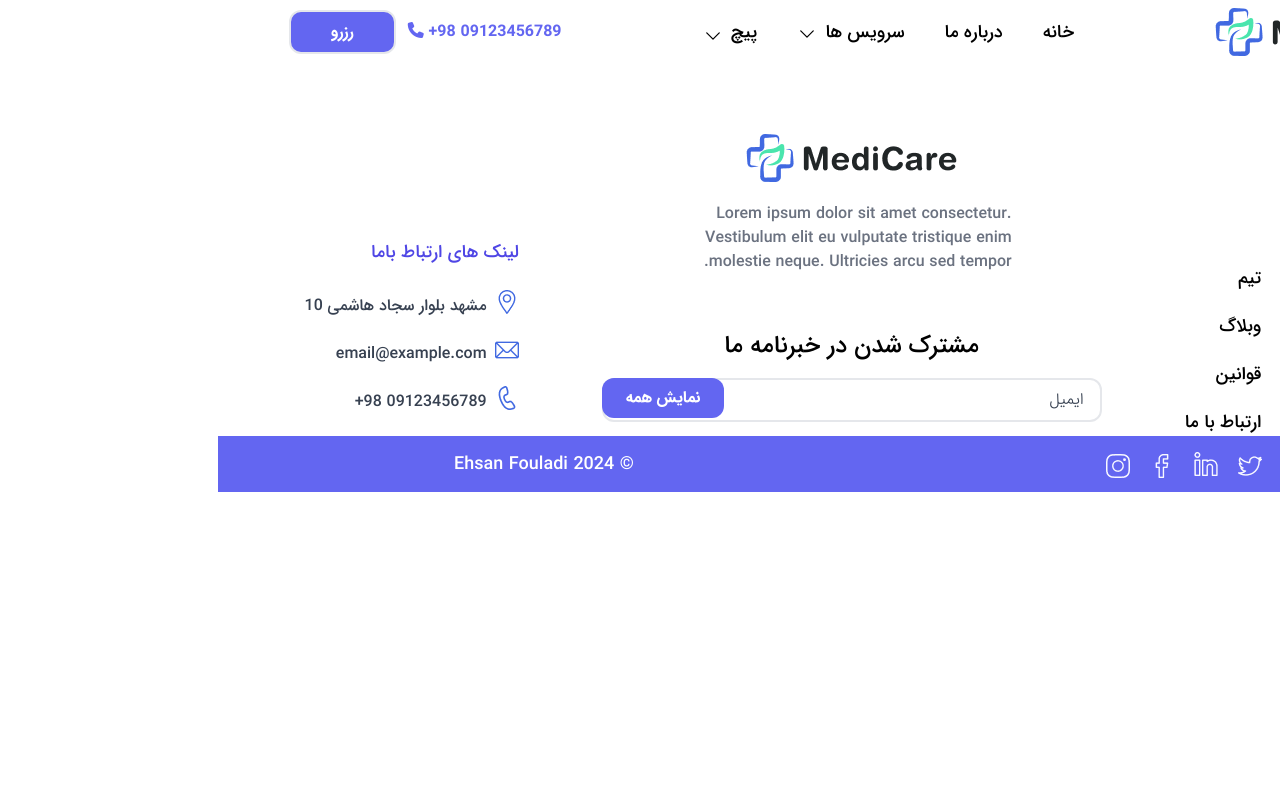
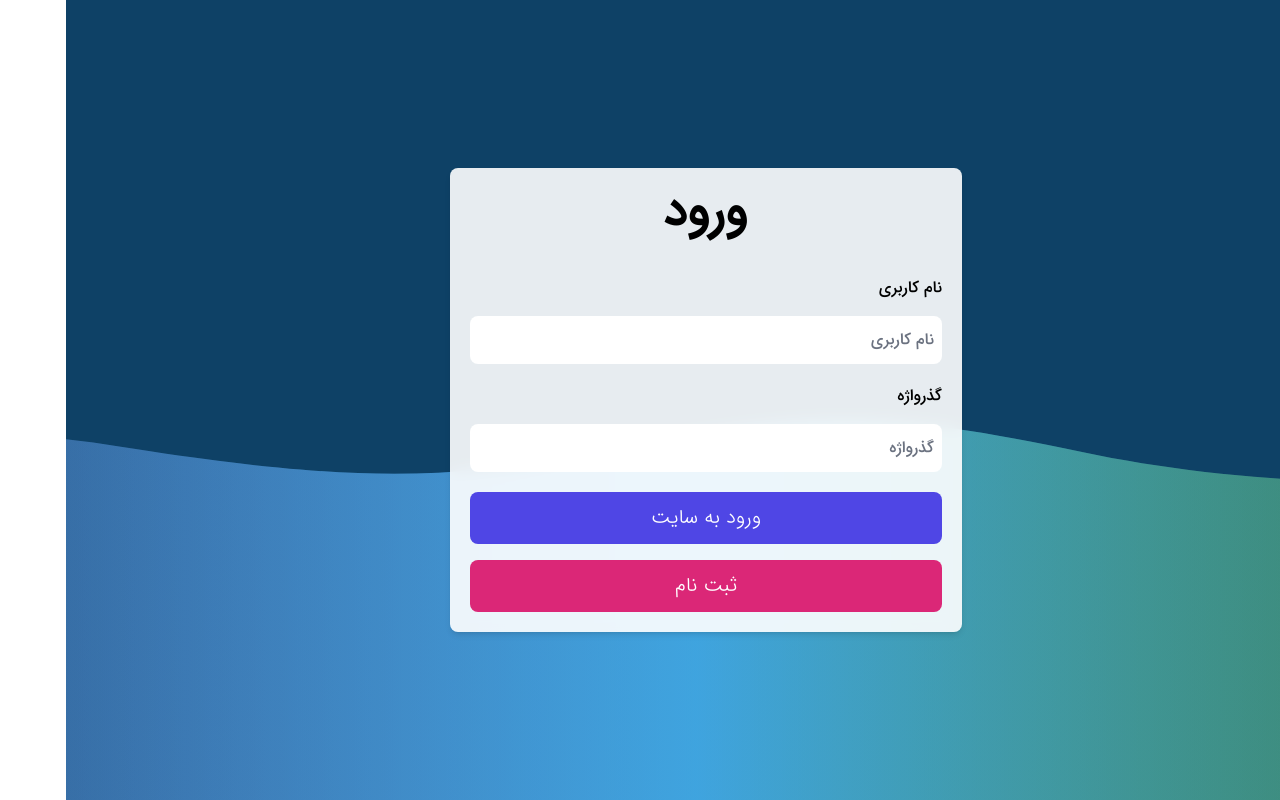
Before and after one commit to Ehsan-Fouladi/appointment-reservation, a Nuxt app: page /auth/login in a window 1280 px wide. Built offline with nearby package versions, Linux system fonts and the light colour scheme.

Commit message:
add login and register

```diff
--- a/layouts/default.vue
+++ b/layouts/default.vue
@@ -39,7 +39,8 @@
                     <li class="flex items-center relative group">
                         <div class="flex items-center hover:text-indigo-500 duration-300 transition-all gap-2">
                             <NuxtLink to="#"
-                                class="block text-lg font-medium hover:text-indigo-500 duration-300 transition-all ">پیچ
+                                class="block text-lg font-medium hover:text-indigo-500 duration-300 transition-all ">
+                                صفحه ها
                             </NuxtLink>
                             <svg xmlns="http://www.w3.org/2000/svg" fill="none" viewBox="0 0 24 24" stroke-width="1.5"
                                 stroke="currentColor" class="size-5 mt-2">
@@ -79,6 +80,14 @@
                             <NuxtLink to="/faqs"
                                 class="block text-lg font-medium hover:text-indigo-500 duration-300 transition-all">
                                 قوانین
+                            </NuxtLink>
+                            <NuxtLink to="/auth/register"
+                                class="block text-lg font-medium hover:text-indigo-500 duration-300 transition-all">
+                                ثبت نام
+                            </NuxtLink>
+                            <NuxtLink to="/auth/login"
+                                class="block text-lg font-medium hover:text-indigo-500 duration-300 transition-all">
+                                ورود
                             </NuxtLink>
                         </div>
                     </li>
@@ -163,7 +172,7 @@
                         </div>
                         <div class="flex items-center hover:text-indigo-500 duration-300 transition-all gap-2" v-else="menuMobile2" @click="clickMenuMobile2">
                             <span class="block text-lg font-medium hover:text-indigo-500 duration-300 transition-all">
-                                پیچ
+                                صفحه ها
                             </span>
                             <svg xmlns="http://www.w3.org/2000/svg" fill="none" viewBox="0 0 24 24" stroke-width="1.5" stroke="currentColor" class="size-5 mt-2">
                                 <path stroke-linecap="round" stroke-linejoin="round" d="m4.5 15.75 7.5-7.5 7.5 7.5" />
@@ -201,6 +210,10 @@
                             <NuxtLink to="/faqs"
                                 class="block text-lg font-medium hover:text-indigo-500 duration-300 transition-all">
                                 قوانین
+                            </NuxtLink>
+                            <NuxtLink to="/auth/login"
+                                class="block text-lg font-medium hover:text-indigo-500 duration-300 transition-all">
+                                ورود
                             </NuxtLink>
                         </div>
                     </li>
--- /dev/null
+++ b/pages/auth/login.vue
@@ -0,0 +1,78 @@
+<template>
+  <div>
+    <!-- background -->
+    <svg version="1.1" xmlns="http://www.w3.org/2000/svg" xmlns:xlink="http://www.w3.org/1999/xlink" x="0px" y="0px"
+      width="100%" height="100%" viewBox="0 0 1600 900" preserveAspectRatio="xMidYMax slice">
+      <defs>
+        <linearGradient id="bg">
+          <stop offset="0%" style="stop-color:rgba(130, 158, 249, 0.06)"></stop>
+          <stop offset="50%" style="stop-color:rgba(76, 190, 255, 0.6)"></stop>
+          <stop offset="100%" style="stop-color:rgba(115, 209, 72, 0.2)"></stop>
+        </linearGradient>
+        <path id="wave" fill="url(#bg)" d="M-363.852,502.589c0,0,236.988-41.997,505.475,0
+	s371.981,38.998,575.971,0s293.985-39.278,505.474,5.859s493.475,48.368,716.963-4.995v560.106H-363.852V502.589z" />
+      </defs>
+      <g>
+        <use xlink:href='#wave' opacity=".3">
+          <animateTransform attributeName="transform" attributeType="XML" type="translate" dur="10s" calcMode="spline"
+            values="270 230; -334 180; 270 230" keyTimes="0; .5; 1" keySplines="0.42, 0, 0.58, 1.0;0.42, 0, 0.58, 1.0"
+            repeatCount="indefinite" />
+        </use>
+        <use xlink:href='#wave' opacity=".6">
+          <animateTransform attributeName="transform" attributeType="XML" type="translate" dur="8s" calcMode="spline"
+            values="-270 230;243 220;-270 230" keyTimes="0; .6; 1" keySplines="0.42, 0, 0.58, 1.0;0.42, 0, 0.58, 1.0"
+            repeatCount="indefinite" />
+        </use>
+        <use xlink:href='#wave' opacty=".9">
+          <animateTransform attributeName="transform" attributeType="XML" type="translate" dur="6s" calcMode="spline"
+            values="0 230;-140 200;0 230" keyTimes="0; .4; 1" keySplines="0.42, 0, 0.58, 1.0;0.42, 0, 0.58, 1.0"
+            repeatCount="indefinite" />
+        </use>
+      </g>
+    </svg>
+    <!-- background -->
+    <!-- form login -->
+    <div class="flex place-items-center h-screen relative">
+      <div class="absolute w-full lg:w-2/5 h-fit bg-white/90 backdrop-blur shadow-md rounded-lg p-5 right-0 left-0 mx-auto">
+        <div class="flex justify-center items-center">
+          <span class="text-5xl font-bold text-center">ورود</span>
+        </div>
+        <form action="#" method="get" class="mt-10 space-y-5">
+          <div class="flex flex-col">
+            <label for="username" class="font-medium">نام کاربری</label>
+            <input type="text" name="username" placeholder="نام کاربری" class="rounded-lg px-2 py-3 placeholder:text-gray-500 mt-4 font-medium outline-none text-gray-700 focus:scale-105 duration-300 transition-all focus:shadow-yellow-400 focus:shadow-md active:ring">
+          </div>
+          <div class="flex flex-col">
+            <label for="password" class="font-medium">گذرواژه</label>
+            <input type="password" name="password" placeholder="گذرواژه" class="rounded-lg px-2 py-3 placeholder:text-gray-500 mt-4 font-medium outline-none text-gray-700 focus:scale-105 duration-300 transition-all focus:shadow-yellow-400 focus:shadow-md active:ring">
+          </div>
+          <div class="mt-5 flex flex-col justify-center items-center w-full space-y-4">
+            <button class="bg-indigo-600 px-2 py-3 rounded-lg text-white w-full text-xl">ورود به سایت</button>
+            <NuxtLink to="/auth/register" class="bg-pink-600 px-2 py-3 rounded-lg text-white w-full text-xl text-center">
+              ثبت نام
+            </NuxtLink>
+          </div>
+        </form>
+      </div>
+    </div>
+  </div>
+</template>
+<style scoped>
+svg {
+  z-index: -100;
+  position: absolute;
+  top: 0;
+  left: 0;
+  width: 100%;
+  height: 100%;
+  box-sizing: border-box;
+  display: block;
+  background-color: #0e4166;
+  background-image: linear-gradient(to bottom, rgba(14, 65, 102, 0.86), #0e4166);
+}
+</style>
+<script setup>
+definePageMeta({
+  layout: false,
+})
+</script>
--- /dev/null
+++ b/pages/auth/register.vue
@@ -0,0 +1,82 @@
+<template>
+  <div>
+    <!-- background -->
+    <svg version="1.1" xmlns="http://www.w3.org/2000/svg" xmlns:xlink="http://www.w3.org/1999/xlink" x="0px" y="0px"
+      width="100%" height="100%" viewBox="0 0 1600 900" preserveAspectRatio="xMidYMax slice">
+      <defs>
+        <linearGradient id="bg">
+          <stop offset="0%" style="stop-color:rgba(130, 158, 249, 0.06)"></stop>
+          <stop offset="50%" style="stop-color:rgba(76, 190, 255, 0.6)"></stop>
+          <stop offset="100%" style="stop-color:rgba(115, 209, 72, 0.2)"></stop>
+        </linearGradient>
+        <path id="wave" fill="url(#bg)" d="M-363.852,502.589c0,0,236.988-41.997,505.475,0
+	s371.981,38.998,575.971,0s293.985-39.278,505.474,5.859s493.475,48.368,716.963-4.995v560.106H-363.852V502.589z" />
+      </defs>
+      <g>
+        <use xlink:href='#wave' opacity=".3">
+          <animateTransform attributeName="transform" attributeType="XML" type="translate" dur="10s" calcMode="spline"
+            values="270 230; -334 180; 270 230" keyTimes="0; .5; 1" keySplines="0.42, 0, 0.58, 1.0;0.42, 0, 0.58, 1.0"
+            repeatCount="indefinite" />
+        </use>
+        <use xlink:href='#wave' opacity=".6">
+          <animateTransform attributeName="transform" attributeType="XML" type="translate" dur="8s" calcMode="spline"
+            values="-270 230;243 220;-270 230" keyTimes="0; .6; 1" keySplines="0.42, 0, 0.58, 1.0;0.42, 0, 0.58, 1.0"
+            repeatCount="indefinite" />
+        </use>
+        <use xlink:href='#wave' opacty=".9">
+          <animateTransform attributeName="transform" attributeType="XML" type="translate" dur="6s" calcMode="spline"
+            values="0 230;-140 200;0 230" keyTimes="0; .4; 1" keySplines="0.42, 0, 0.58, 1.0;0.42, 0, 0.58, 1.0"
+            repeatCount="indefinite" />
+        </use>
+      </g>
+    </svg>
+    <!-- background -->
+    <!-- form login -->
+    <div class="flex place-items-center h-screen relative">
+      <div class="absolute w-full lg:w-2/5 h-fit bg-white/90 backdrop-blur shadow-md rounded-lg p-5 right-0 left-0 mx-auto">
+        <div class="flex justify-center items-center">
+          <span class="text-5xl font-bold text-center">ثبت نام</span>
+        </div>
+        <form action="#" method="get" class="mt-10 space-y-5">
+          <div class="flex flex-col">
+            <label for="username" class="font-medium">نام کاربری</label>
+            <input type="text" name="username" placeholder="نام کاربری" class="rounded-lg px-2 py-3 placeholder:text-gray-500 mt-4 font-medium outline-none text-gray-700 focus:scale-105 duration-300 transition-all focus:shadow-yellow-400 focus:shadow-md active:ring">
+          </div>
+          <div class="flex flex-col">
+            <label for="password" class="font-medium">گذرواژه</label>
+            <input type="password" name="password" placeholder="گذرواژه" class="rounded-lg px-2 py-3 placeholder:text-gray-500 mt-4 font-medium outline-none text-gray-700 focus:scale-105 duration-300 transition-all focus:shadow-yellow-400 focus:shadow-md active:ring">
+          </div>
+          <div class="flex flex-col">
+            <label for="password" class="font-medium">تایید گذرواژه</label>
+            <input type="password" name="password" placeholder="تایید گذرواژه" class="rounded-lg px-2 py-3 placeholder:text-gray-500 mt-4 font-medium outline-none text-gray-700 focus:scale-105 duration-300 transition-all focus:shadow-yellow-400 focus:shadow-md active:ring">
+          </div>
+          <div class="mt-5 flex flex-col justify-center items-center w-full space-y-4">
+            <button class="bg-indigo-600 px-2 py-3 rounded-lg text-white w-full text-xl">ثبت نام</button>
+            <NuxtLink to="/auth/register" class="bg-pink-600 px-2 py-3 rounded-lg text-white w-full text-xl text-center">
+              ورود به سایت
+            </NuxtLink>
+          </div>
+        </form>
+      </div>
+    </div>
+  </div>
+</template>
+<style scoped>
+svg {
+  z-index: -100;
+  position: absolute;
+  top: 0;
+  left: 0;
+  width: 100%;
+  height: 100%;
+  box-sizing: border-box;
+  display: block;
+  background-color: #0e4166;
+  background-image: linear-gradient(to bottom, rgba(14, 65, 102, 0.86), #0e4166);
+}
+</style>
+<script setup>
+definePageMeta({
+  layout: false,
+})
+</script>
```
